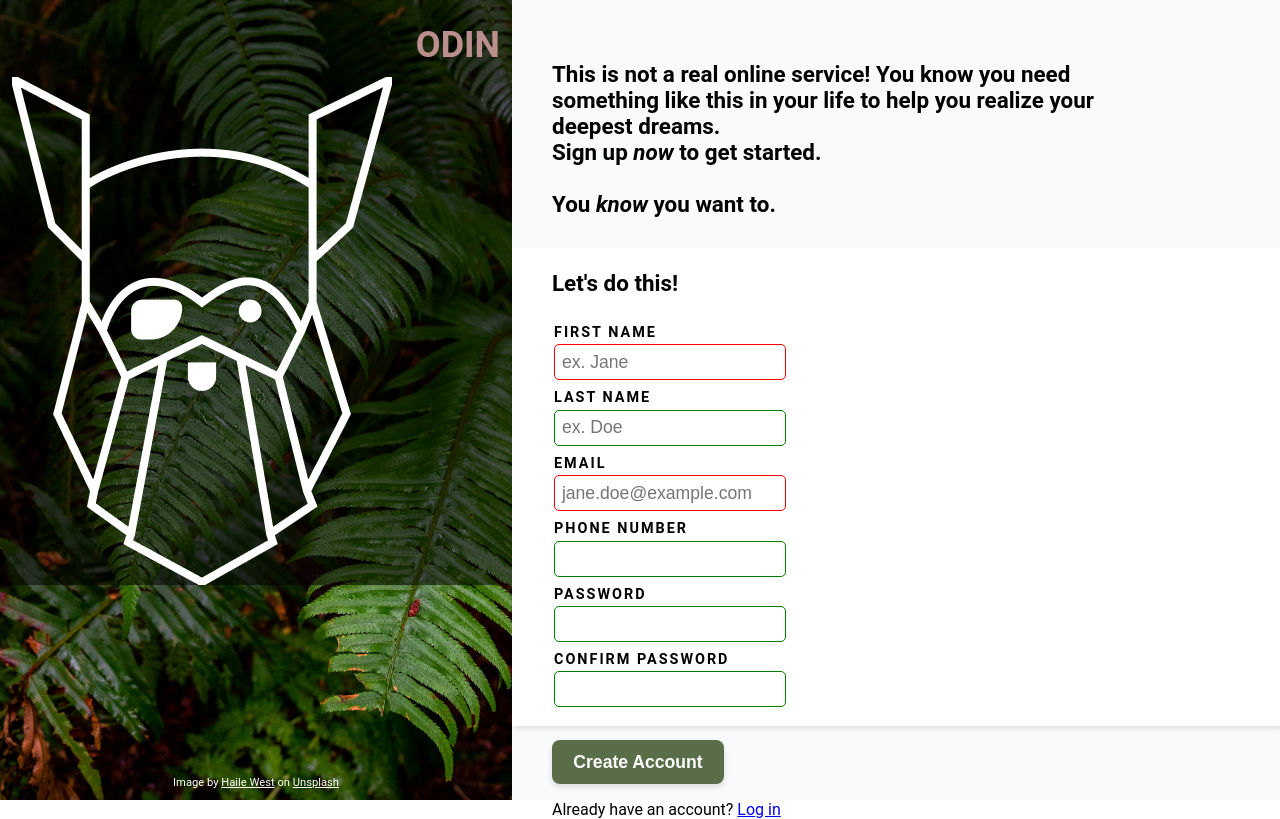
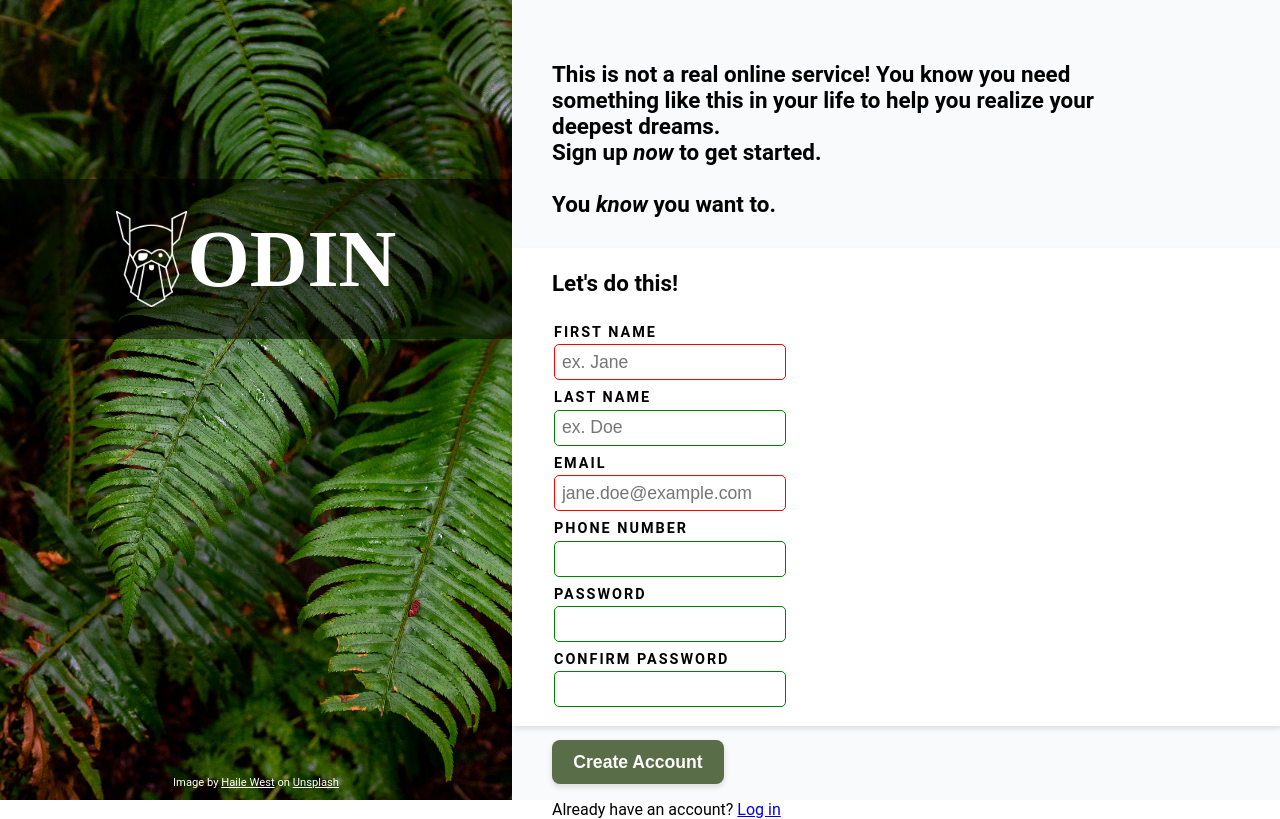
Before and after one commit to Hayden-Fade61/odin-fullstack-js, a plain HTML site: page sign-up-form-validation/index.html in a window 1280 px wide. Drawn offline with Linux system fonts and the light colour scheme.

Commit message:
Adjusted banner positioning and set a temporary font family

```diff
--- a/sign-up-form-validation/styles.css
+++ b/sign-up-form-validation/styles.css
@@ -80,17 +80,22 @@ input:focus {
 
 #odin-banner{
     display: flex;
-    justify-content: space-around;
-    font-size: large;
+    align-items: center;
     background-color: #0008;
+    margin-top: 35%;
+    height: 20%;
 }
 
 #odin-banner-text{
-    color: rosybrown;
+    color: white;
+    font-family: Rajdhani;
+    font-size: 5rem;
+    margin-right: auto;
 }
 
 #odin-logo {
-    margin-top: 15%;
+    height: 60%;
+    margin-left: auto;
 }
 
 /* Sign Up Form Section */
@@ -126,7 +131,6 @@ input:focus {
     flex-wrap: wrap;
     padding-left: 0;
     border: none;
-    /* border: 1px solid black; */
 }
 
 #sign-up-button {
```
